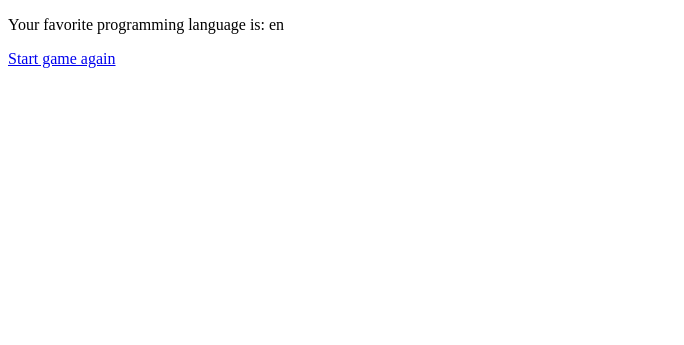
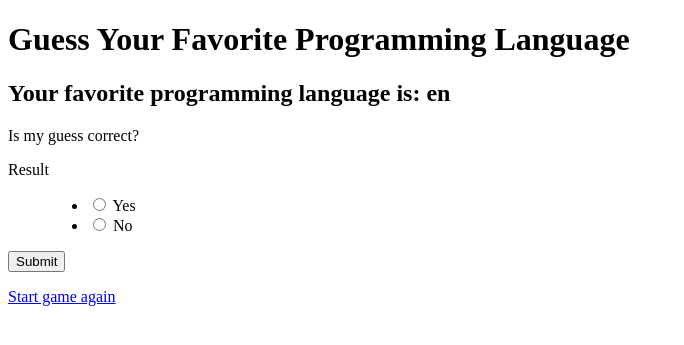
Before and after one commit to StephenHesperus/favorite-programming-language, a Flask app: page /guess in a window 1280 px wide. Shown: the top 345 px of the page, without its empty margins (0-684 px from the left). Run offline with Flask 2, Linux system fonts and the light colour scheme; the visitor is signed in with stand-in values (Sample User, id 1); tables that the repository leaves empty hold one stand-in row (values such as "Sample post"); some libraries are stand-ins or nearby versions.

Commit message:
Make the application flow match the chart svg file

```diff
--- a/app.py
+++ b/app.py
@@ -71,6 +71,12 @@ class QuestionForm(Form):
     submit = SubmitField()
 
 
+class GuessResultForm(Form):
+    result = RadioField('Result', choices=[('yes', 'Yes'), ('no', 'No')],
+                        validators=[Required()])
+    submit = SubmitField()
+
+
 class NewLanguageForm(Form):
     language = StringField('New Language Name')
     question = StringField('What makes this language different than others?')
@@ -106,15 +112,31 @@ def question():
     return render_template('question.html', question=question, form=form)
 
 
-@app.route('/guess')
+@app.route('/guess', methods=['GET', 'POST'])
 def guess():
     id_ = session.get('question_id')
+    if id_ is None:
+        return redirect(url_for('index'))
+
     lang = game.get_language(id_)
-    return render_template('guess.html', result=lang)
+    form = GuessResultForm()
+    print('form.result.data before validate', form.result.data,
+          form.validate_on_submit())
+    if form.validate_on_submit():
+        print('form.result.data', form.result.data)
+        if form.result.data == 'yes':
+            return redirect(url_for('index'))
+        else:
+            return redirect(url_for('new_language'))
+    return render_template('guess.html', result=lang, form=form)
 
 
 @app.route('/new_language', methods=['GET', 'POST'])
 def new_language():
+    id_ = session.get('question_id')
+    if id_ is None:
+        return redirect(url_for('index'))
+
     form = NewLanguageForm()
     if form.validate_on_submit():
         question = form.question.data
--- /dev/null
+++ b/templates/_formhelpers.html
@@ -0,0 +1,16 @@
+{% macro render_field(field) %}
+  <dt>{{ field.label }}
+  <dd>{{ field(**kwargs) | safe }}
+  {% if field.errors %}
+    <ul class="errors">
+    {% for error in field.errors %}
+      <li>{{ error }}</li>
+    {% endfor %}
+    </ul>
+  {% endif %}
+  </dd>
+{% endmacro %}
+
+<!--
+vim: filetype=htmljinja syntax=htmldjango
+-->
--- a/templates/base.html
+++ b/templates/base.html
@@ -6,6 +6,7 @@
     <title>Guess Your Favorite Programming Language</title>
   </head>
   <body>
+    <h1>Guess Your Favorite Programming Language</h1>
     {% block page_content %}
     {% endblock page_content %}
   </body>
--- a/templates/guess.html
+++ b/templates/guess.html
@@ -1,7 +1,16 @@
 {% extends "base.html" %}
 
 {% block page_content %}
-<p>Your favorite programming language is: {{ result }}</p>
+<h2>Your favorite programming language is: {{ result }}</h2>
+
+<p>Is my guess correct?</p>
+
+{% from "_formhelpers.html" import render_field %}
+<form method="POST">
+  {{ form.hidden_tag() }}
+  {{ render_field(form.result) }}
+  {{ form.submit }}
+</form>
 
 <p><a href="{{ url_for('index') }}">Start game again</a></p>
 {% endblock page_content %}
--- a/templates/index.html
+++ b/templates/index.html
@@ -1,7 +1,6 @@
 {% extends "base.html" %}
 
 {% block page_content %}
-<h1>Guess Your Favorite Programming Language</h1>
 <p>What's your favorite programming language? I bet I can guess it!</p>
 <p><a href="{{ url_for('question') }}">Click here</a> to begin to game.</p>
 {% endblock page_content %}
--- a/templates/new_language.html
+++ b/templates/new_language.html
@@ -1,7 +1,7 @@
 {% extends "base.html" %}
 
 {% block page_content %}
-<h1>Sorry, I don't know your favorite language. You can add it here so I can learn it .</h1>
+<h2>Sorry, I don't know your favorite language. You can add it here so I can learn it .</h2>
 
 <h2>Add Your Favorite Language</h2>
 <form method="POST">
```
Also changed, not shown: NOTE.md (+1 -1 lines), templates/question.html (+9 -2 lines).
